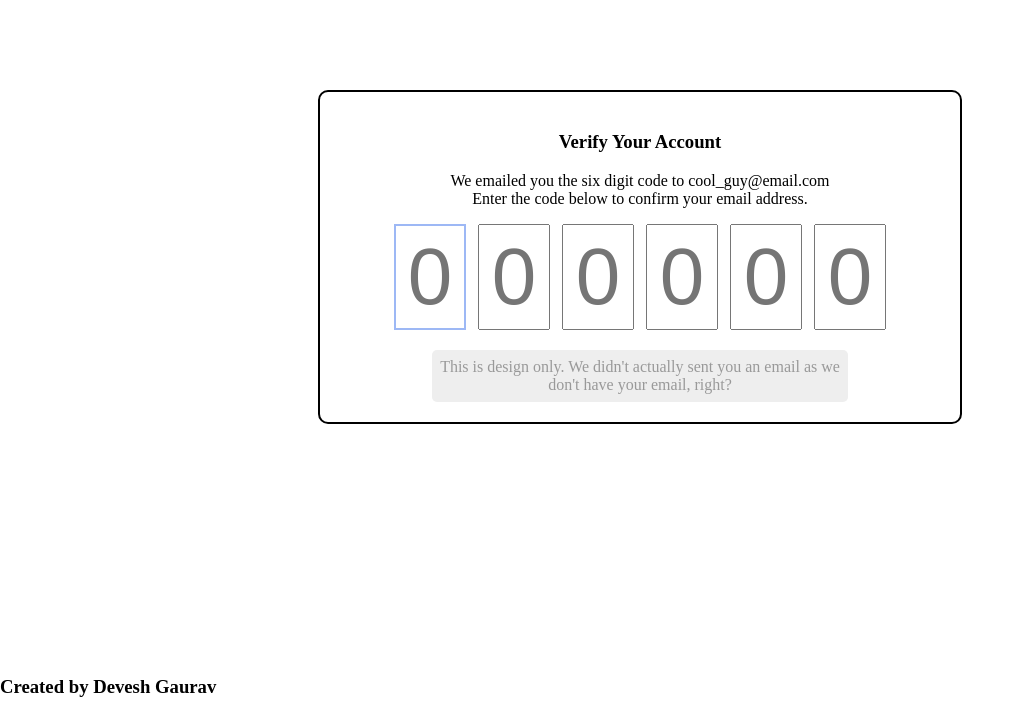
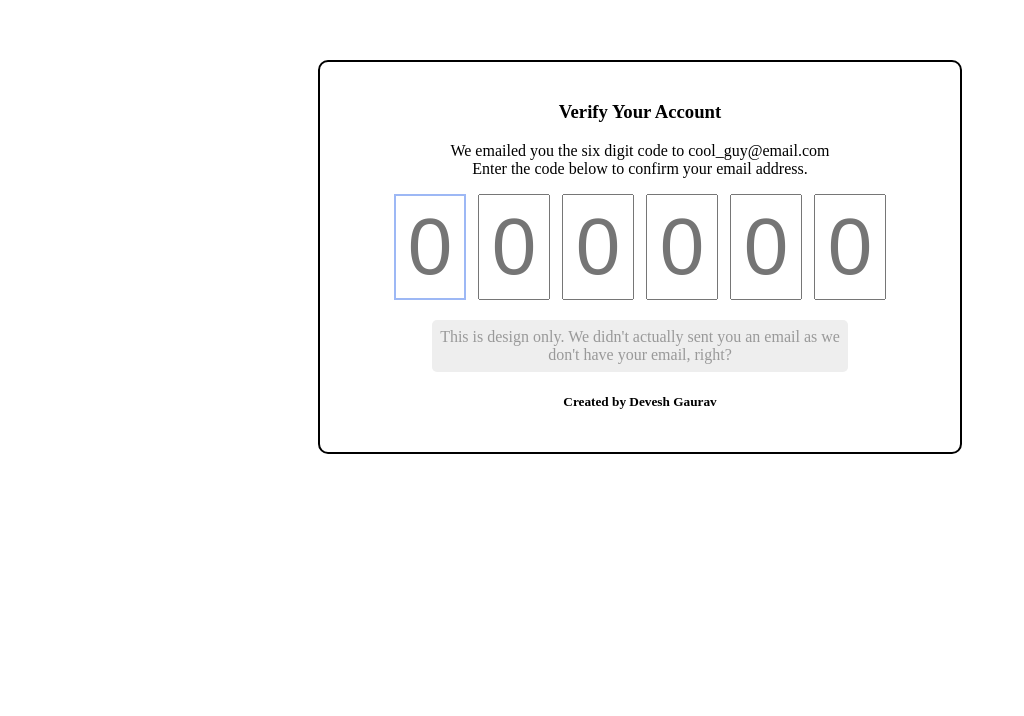
Before and after one commit to DEVXD360/OTP-Form, a plain HTML site: page index.html in a window 1280 px wide. Shown: the part 143-859 px from the top of the page, without its empty margins (0-1024 px from the left). After the commit the page ends 800 px from the top, so only its background shows below. Drawn offline with Linux system fonts and the light colour scheme.

Commit message:
Update index.html

```diff
--- a/index.html
+++ b/index.html
@@ -75,11 +75,8 @@
           This is design only. We didn't actually sent you an email as we don't
           have your email, right?
         </div>
+        <h5>Created by Devesh Gaurav</h5>
       </div>
     </div>
-
-    <h3>Created by Devesh Gaurav</h3>
-
-
   </body>
 </html>
```
